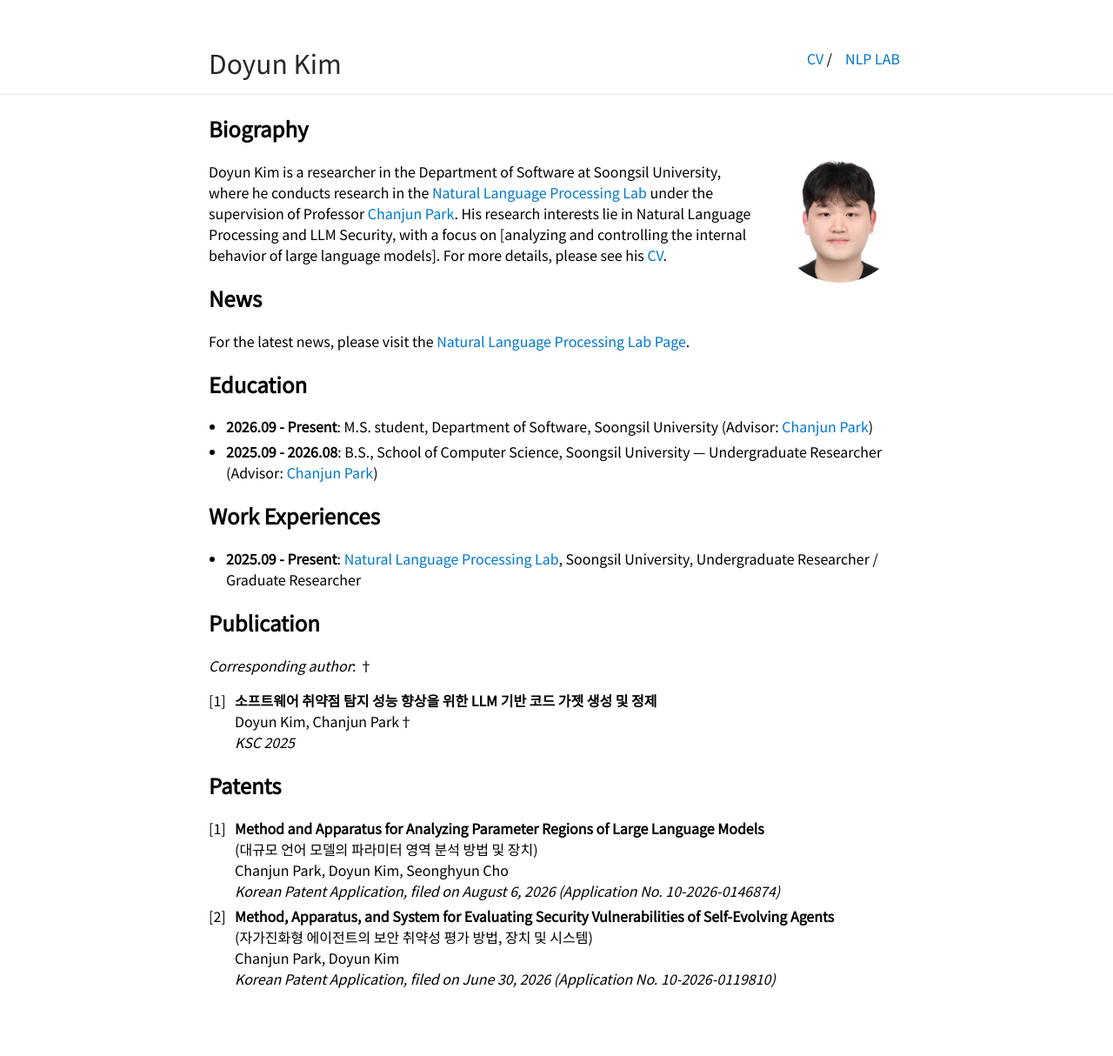
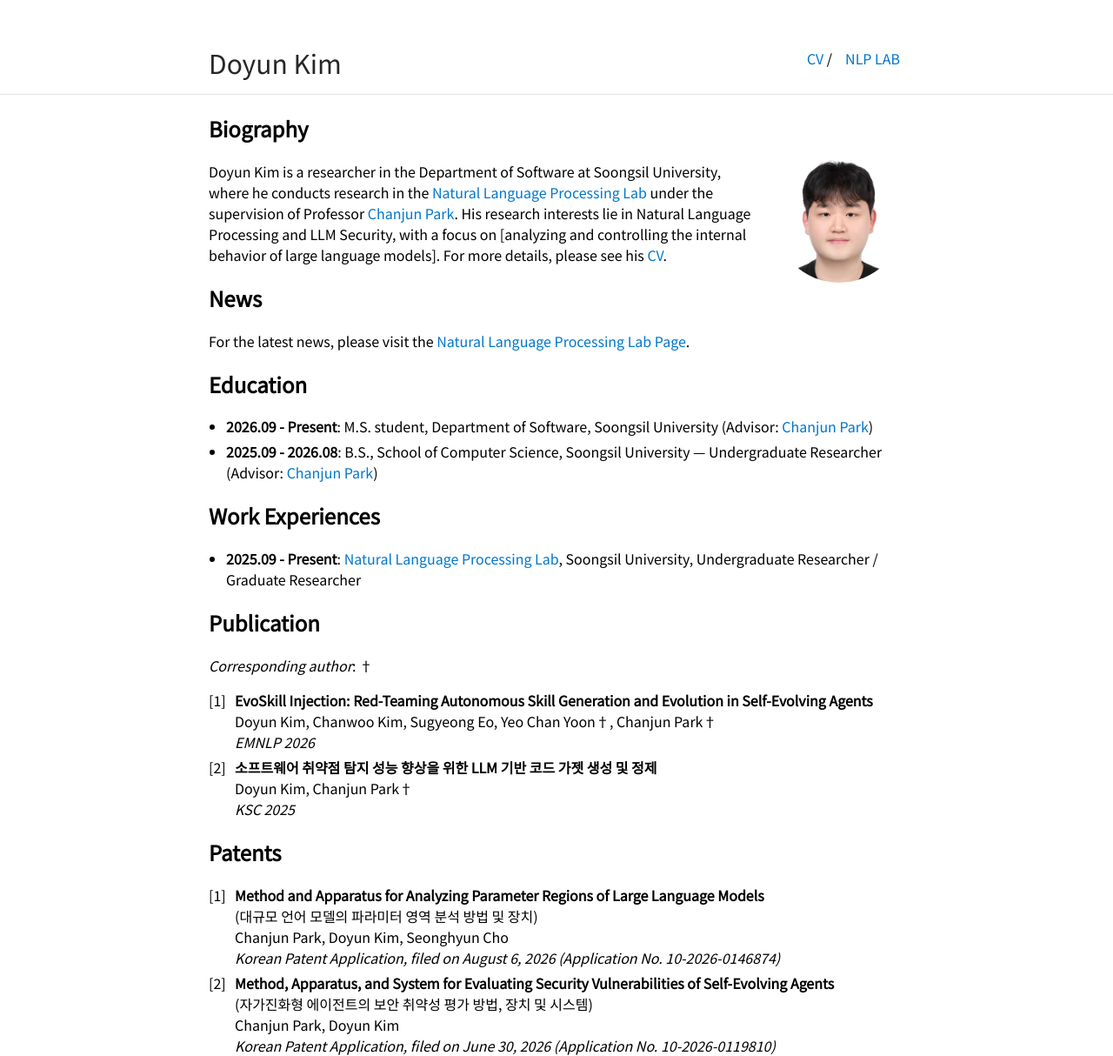
Before and after one commit to Doyun-coding/Doyun-coding.github.io, a Jekyll site: the page built from index.md, in a window 1280 px wide. Shown: the whole page at 87% size. Built offline with Jekyll 4.4.1, drawn with Linux system fonts in a browser that asks for light colours; our own code applies the rules of GitHub Pages for plain Markdown files; before the commit the page ends 1137 px from its top, so only the background shows below that.

Commit message:
Add EMNLP 2026 paper (EvoSkill Injection) to Publication section
Co-Authored-By: Claude Sonnet 5 <noreply@anthropic.com>

```diff
--- a/index.md
+++ b/index.md
@@ -20,7 +20,8 @@ For the latest news, please visit the <a href="https://sites.google.com/view/ssu
 ## Publication
 *Corresponding author*: &dagger;
 
-1. **소프트웨어 취약점 탐지 성능 향상을 위한 LLM 기반 코드 가젯 생성 및 정제** <br> Doyun Kim, Chanjun Park&dagger; <br> *KSC 2025*
+1. **EvoSkill Injection: Red-Teaming Autonomous Skill Generation and Evolution in Self-Evolving Agents** <br> Doyun Kim, Chanwoo Kim, Sugyeong Eo, Yeo Chan Yoon&dagger;, Chanjun Park&dagger; <br> *EMNLP 2026*
+2. **소프트웨어 취약점 탐지 성능 향상을 위한 LLM 기반 코드 가젯 생성 및 정제** <br> Doyun Kim, Chanjun Park&dagger; <br> *KSC 2025*
 
 ## Patents
 1. **Method and Apparatus for Analyzing Parameter Regions of Large Language Models** <br> (대규모 언어 모델의 파라미터 영역 분석 방법 및 장치) <br> Chanjun Park, Doyun Kim, Seonghyun Cho <br> *Korean Patent Application, filed on August 6, 2026 (Application No. 10-2026-0146874)*
```
